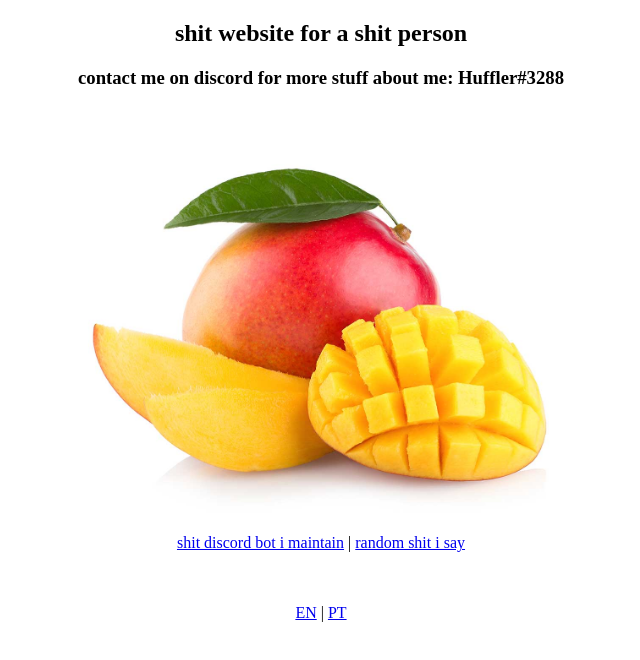
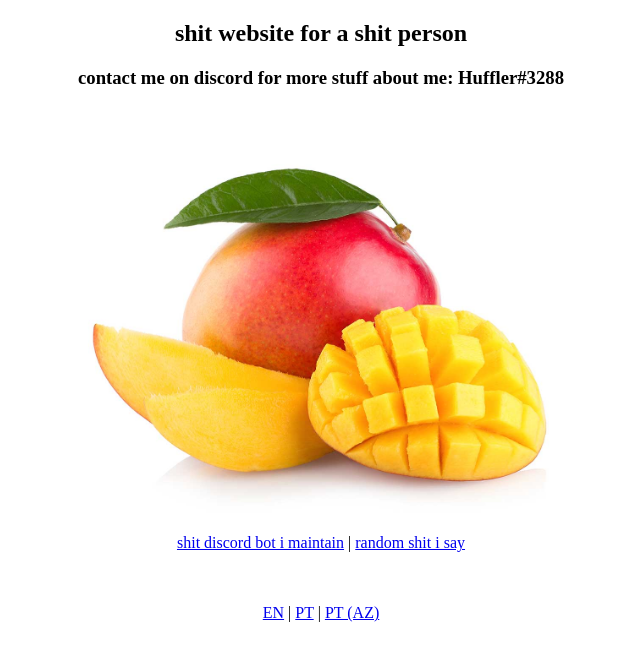
Before and after one commit to dpaiv0/chupador-de-man.ga, a plain HTML site: page index.html in a window 1280 px wide. Shown: the whole page, without its empty margins (319-959 px from the left). Drawn offline with Linux system fonts and the light colour scheme.

Commit message:
Update index.html

```diff
--- a/index.html
+++ b/index.html
@@ -16,7 +16,7 @@
       <h3 id="subtitle"></h3><br><br>
       <img width="40%" height="40%" src="assets/img/mango.jpg"></img><br>
       <p><a id="switchblade" href="https://switchblade.xyz">shit discord bot i maintain</a> | <a id="twitter" href="https://twitter.com/pillgp">random shit i say</a></p><br><br>
-      <a href="#" onclick="fetchLocale('en')">EN</a> | <a href="#" onclick="fetchLocale('pt')">PT</a>
+      <a href="#" onclick="fetchLocale('en')">EN</a> | <a href="#" onclick="fetchLocale('pt')">PT</a> | <a href="#" onclick="fetchLocale('pt-az')">PT (AZ)</a>
     </center>
   </body>
 </html>
```
